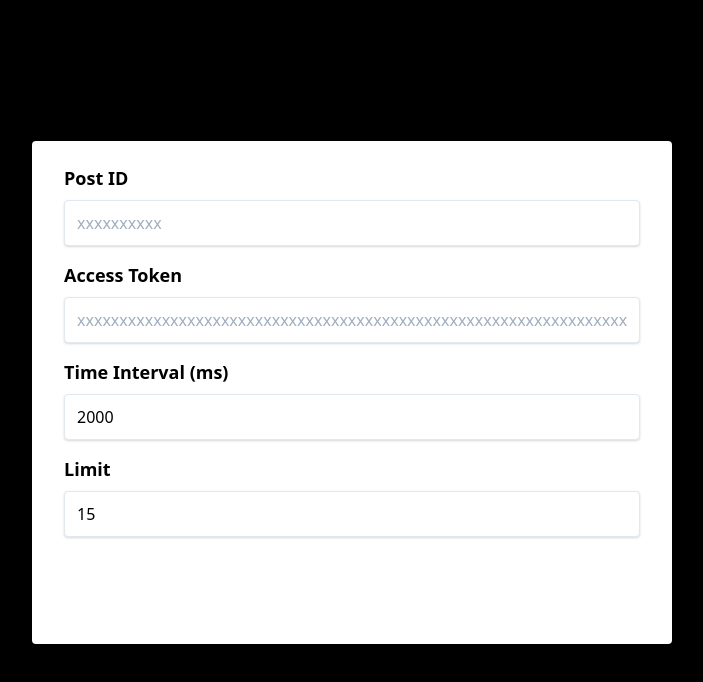
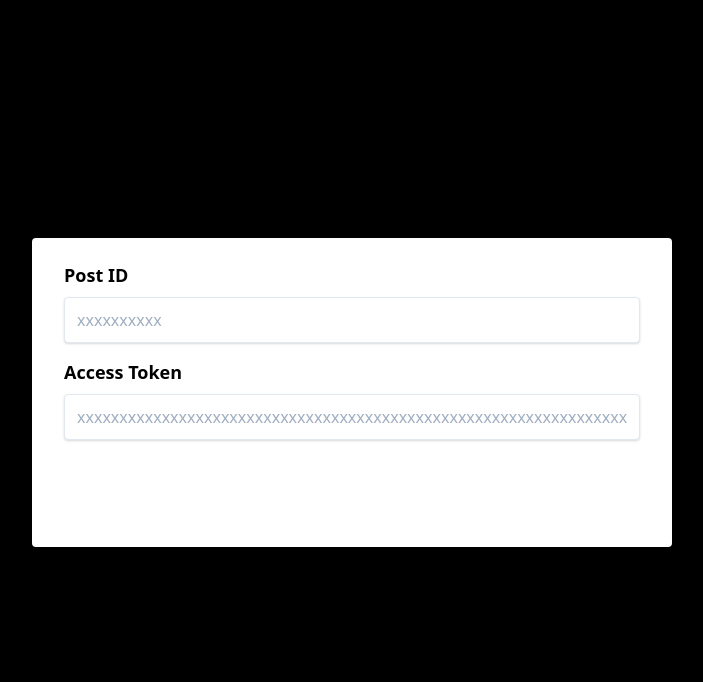
Before and after one commit to Nagai-Nano/new-year-countdown, a Vue app: page / in a window 1280 px wide. Shown: the top 682 px of the page, without its empty margins (288-991 px from the left). Built offline with nearby package versions, Linux system fonts and the light colour scheme; a web font is replaced by a local one.

Commit message:
remove some fields input

```diff
--- a/src/components/Home.vue
+++ b/src/components/Home.vue
@@ -13,7 +13,7 @@
             v-model="postId"
           />
         </div>
-        <div class="mb-4">
+        <div class="mb-6">
           <label class="block text-grey-darker text-lg font-bold mb-2">
             Access Token
           </label>
@@ -22,28 +22,6 @@
             type="text"
             placeholder="xxxxxxxxxxxxxxxxxxxxxxxxxxxxxxxxxxxxxxxxxxxxxxxxxxxxxxxxxxxxxxxxxxxxxxxxxxxxxxxxxxxxxxxxxxxxxxxxxxx"
             v-model="token"
-          />
-        </div>
-        <div class="mb-4">
-          <label class="block text-grey-darker text-lg font-bold mb-2">
-            Time Interval (ms)
-          </label>
-          <input
-            class="shadow appearance-none border rounded w-full py-3 px-3 text-grey-darker leading-tight focus:outline-none focus:shadow-outline"
-            type="text"
-            placeholder="1000"
-            v-model="interval"
-          />
-        </div>
-        <div class="mb-6">
-          <label class="block text-grey-darker text-lg font-bold mb-2">
-            Limit
-          </label>
-          <input
-            class="shadow appearance-none border rounded w-full py-3 px-3 text-grey-darker leading-tight focus:outline-none focus:shadow-outline"
-            type="text"
-            placeholder="15"
-            v-model="limit"
           />
         </div>
         <button class="w-full bg-blue text-lg hover:bg-blue-dark text-white font-bold py-3 px-4 rounded focus:outline-none focus:shadow-outline">
@@ -59,21 +37,17 @@
     data() {
       return {
         postId: '',
-        token: '',
-        interval: '2000',
-        limit: '15'
+        token: ''
       }
     },
 
     methods: {
       onSubmit() {
-        if(!this.postId || !this.token || !this.interval || !this.limit || parseInt(this.interval) < 100 || parseInt(this.limit) < 1)
+        if(!this.postId || !this.token)
           return
 
         localStorage.setItem('postId', this.postId)
         localStorage.setItem('token', this.token)
-        localStorage.setItem('interval', this.interval)
-        localStorage.setItem('limit', this.limit)
         this.$router.push('/success')
       }
     }
--- a/src/components/Success.vue
+++ b/src/components/Success.vue
@@ -23,16 +23,14 @@
 
 		methods: {
       fetchData() {
-        const postId   = localStorage.getItem('postId')
-        const token    = localStorage.getItem('token')
-        const interval = parseInt(localStorage.getItem('interval'))
-        const limit    = localStorage.getItem('limit')
+        const postId = localStorage.getItem('postId')
+        const token  = localStorage.getItem('token')
 
         if(!postId || !token)
           return
 
         setInterval(() => {
-          fetch(`https://graph.facebook.com/v3.2/${postId}/comments?access_token=${token}&pretty=0&fields=id&limit=${limit}&after=${this.next}`)
+          fetch(`https://graph.facebook.com/v3.2/${postId}/comments?access_token=${token}&pretty=0&fields=id&limit=15&after=${this.next}`)
             .then(response => response.json())
             .then(data => {
               if(data.data.length > 0) {
@@ -40,7 +38,7 @@
                 this.addFirework(data.data.length)
               }
             })
-        }, interval)
+        }, 2000)
       },
 
 			addFirework(length) {
```
